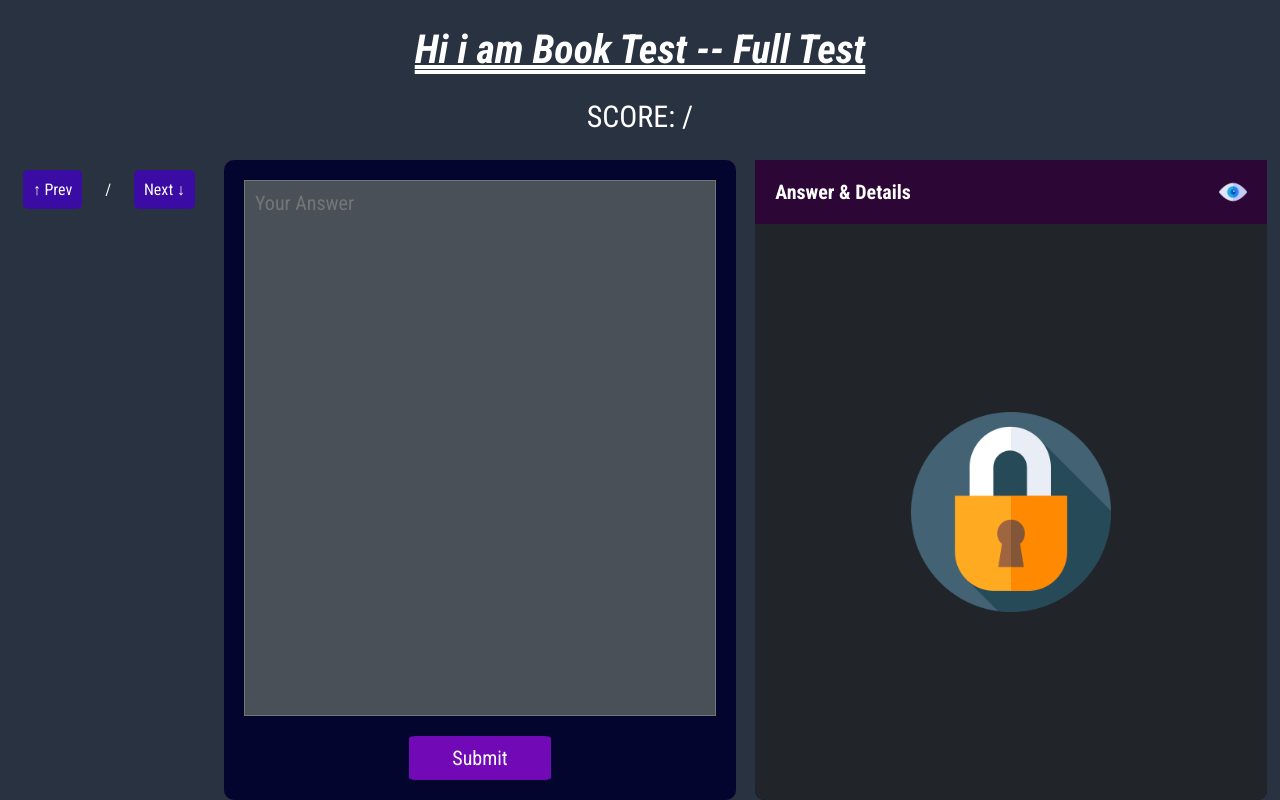
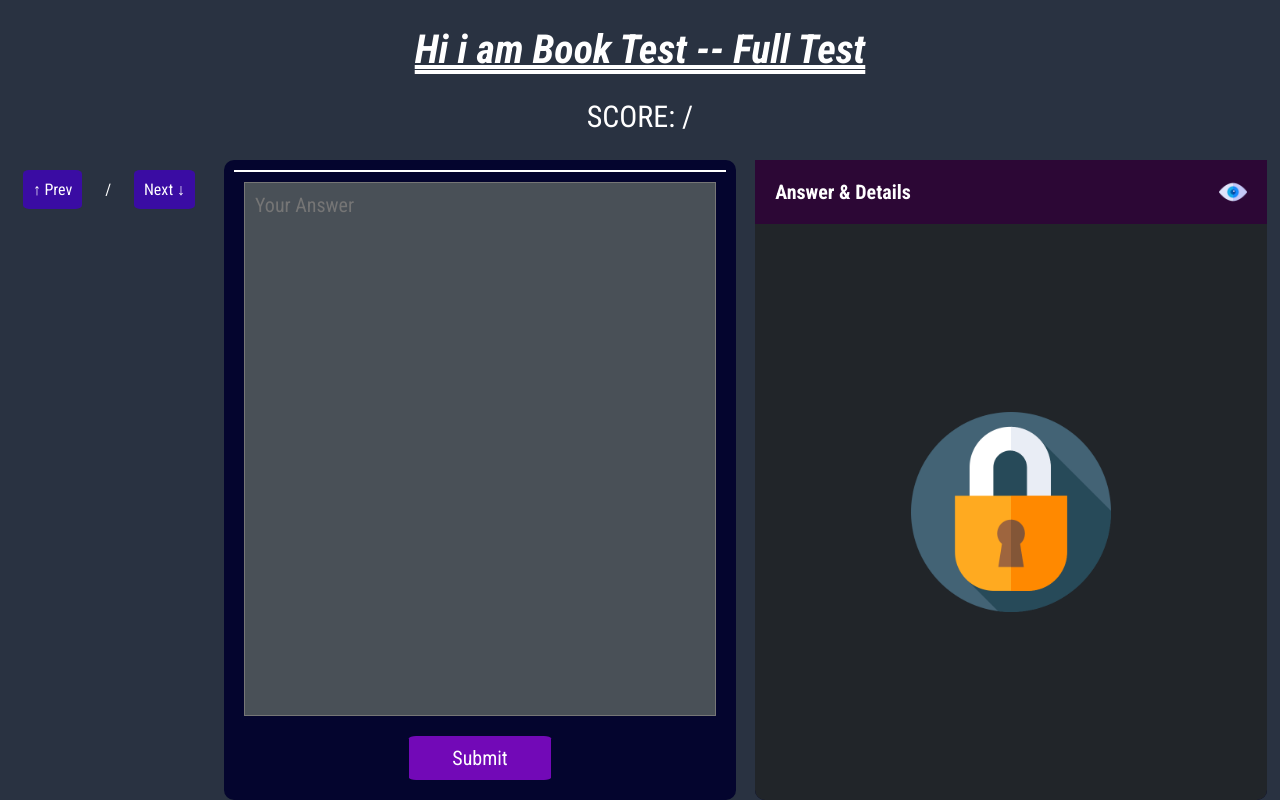
Before and after one commit to MuAshrafAlii/test, a PHP site: page / in a window 1280 px wide. Run offline with PHP 8.4, Linux system fonts and the light colour scheme; data that the repository does not hold is empty.

Commit message:
put a border around the question

```diff
--- a/assets/css/style.css
+++ b/assets/css/style.css
@@ -152,6 +152,7 @@ body {
   font-size: 30px;
   font-weight: 300;
   text-align: center;
+  border: solid 1px #fff;
 }
 
 .answerContainer {
```
Also changed, not shown: 1 other file.
